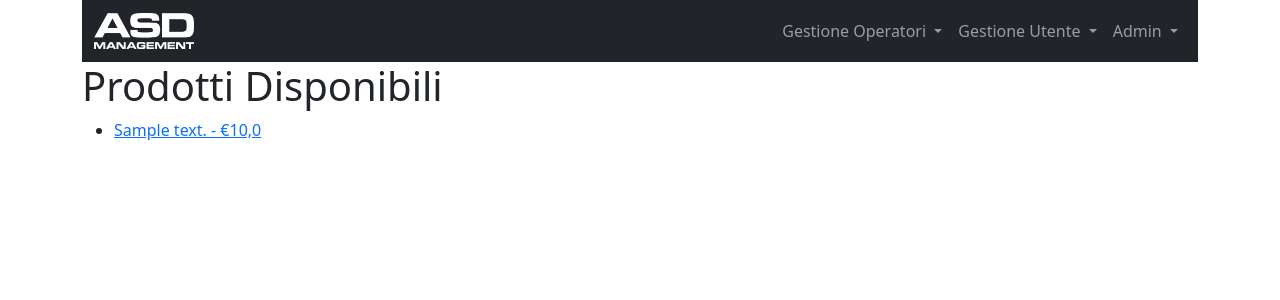
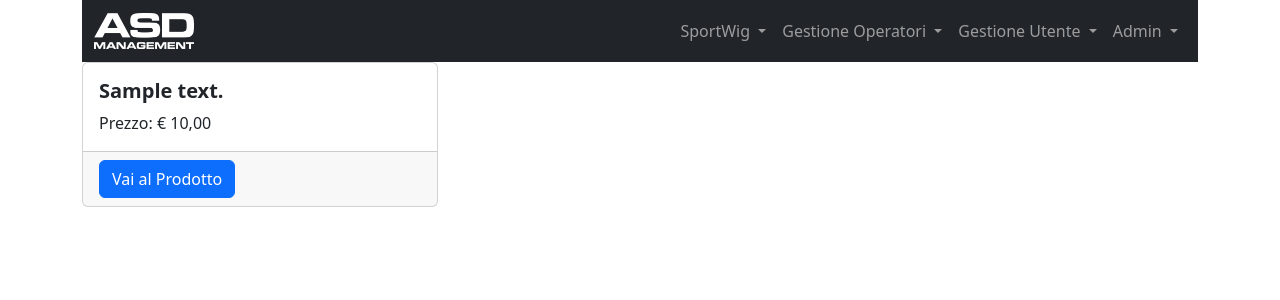
Before and after one commit to aleattene/asd-management-webapp-responsive-backend-django, a Django app: page /products/ in a window 1280 px wide. Shown: the top 300 px of the page. Run offline with Django 4.2, Linux system fonts and the light colour scheme; tables that the repository leaves empty hold one stand-in row (values such as "Sample post").

Commit message:
feat(navbar): add sportwig section-area to link templates and APIs

```diff
--- a/products/api/views.py
+++ b/products/api/views.py
@@ -1,4 +1,7 @@
 from rest_framework import viewsets
+from rest_framework.renderers import JSONRenderer
+
+from products.api.renderers import CustomBrowsableAPIRenderer
 from products.models import Product
 from products.api.serializers import ProductSerializer
 from core.permissions import IsAdminOrReadOnly
@@ -6,5 +9,6 @@ from core.permissions import IsAdminOrReadOnly
 
 class ProductViewSet(viewsets.ModelViewSet):
     permission_classes = [IsAdminOrReadOnly]
-    queryset = Product.objects.all()
+    queryset = Product.objects.all().order_by('price')
     serializer_class = ProductSerializer
+    # renderer_classes = [CustomBrowsableAPIRenderer, JSONRenderer]
--- a/products/templates/products/product_list.html
+++ /dev/null
@@ -1,27 +0,0 @@
-{% extends 'base.html' %}
-
-{% block title %}{{block.super}} - Lista Prodotti{% endblock %}
-
-{% block content %}
-
-<html>
-    <head>
-        <title>Lista Prodotti</title>
-    </head>
-    <body>
-        <h1>Prodotti Disponibili</h1>
-        <ul>
-            {% for product in products %}
-                <li>
-                    <a href="{% url 'products:product-detail' product.pk %}">
-                        {{ product.description }} - €{{ product.price }}
-                    </a>
-                </li>
-            {% empty %}
-                <li>Nessun prodotto disponibile.</li>
-            {% endfor %}
-        </ul>
-    </body>
-</html>
-
-{% endblock %}
--- /dev/null
+++ b/products/templates/products/products_list.html
@@ -0,0 +1,40 @@
+{% extends 'base.html' %}
+
+{% block title %}{{block.super}} - Lista Prodotti{% endblock %}
+
+{% block content %}
+
+<html>
+    <head>
+        <title>Lista Prodotti</title>
+    </head>
+    <body>
+        <div class="row row-cols-1 row-cols-md-3 g-4">
+            {% for product in products %}
+                <div class="col">
+                    <div class="card h-100">
+                        <!--
+                            <img src="{{ product.image.url }}" class="card-img-top" alt="{{ product.description }}">
+                        -->
+                        <div class="card-body">
+                            <h5 class="card-title">{{ product.description }}</h5>
+                            <p class="card-text">Prezzo: € {{ product.price | floatformat:2 }}</p>
+                        </div>
+                        <div class="card-footer d-flex justify-content-between">
+                            <a href="{% url 'products:products-detail' product.pk %}">
+                            <!-- Modal Button Optionally -->
+                            <button type="button" class="btn btn-primary">
+                            Vai al Prodotto
+                            </button>
+                            </a>
+                        </div>
+                    </div>
+                </div>
+            {% empty %}
+                <li>Nessun prodotto disponibile.</li>
+            {% endfor %}
+        </div>
+    </body>
+</html>
+
+{% endblock %}
--- a/static/css/styles.css
+++ b/static/css/styles.css
@@ -4,3 +4,8 @@ body {
     align-items: center;
     justify-content: center;
 }
+
+.card-title {
+    font-size: 1.25rem;
+    font-weight: bold;
+}
--- a/templates/includes/navbar.html
+++ b/templates/includes/navbar.html
@@ -15,6 +15,18 @@
     <!-- Navbar Links -->
     <div class="collapse navbar-collapse" id="navbarTogglerDemo02">
       <ul class="navbar-nav ms-auto mb-2 mb-lg-0">
+        <!-- Temporary -->
+        <li class="nav-item dropdown">
+          <a class="nav-link dropdown-toggle" href="#" id="sportwig" role="button" data-bs-toggle="dropdown" aria-expanded="false">
+            SportWig
+          </a>
+          <ul class="dropdown-menu" aria-labelledby="sportwig">
+            <li><a class="dropdown-item" href="{% url 'products:products-list' %}">Lista Servizi</a></li>
+            <li><a class="dropdown-item" href="{% url 'api-products-list' %}">API - Lista Servizi</a></li>
+            <li><hr class="dropdown-divider"></li>
+            <li><a class="dropdown-item" href="#}">Logout</a></li>
+          </ul>
+
         <!-- Dropdown Gestione Operatori -->
         <li class="nav-item dropdown">
           <a class="nav-link dropdown-toggle" href="#" id="gestioneOperatoriDropdown" role="button" data-bs-toggle="dropdown" aria-expanded="false">
```
